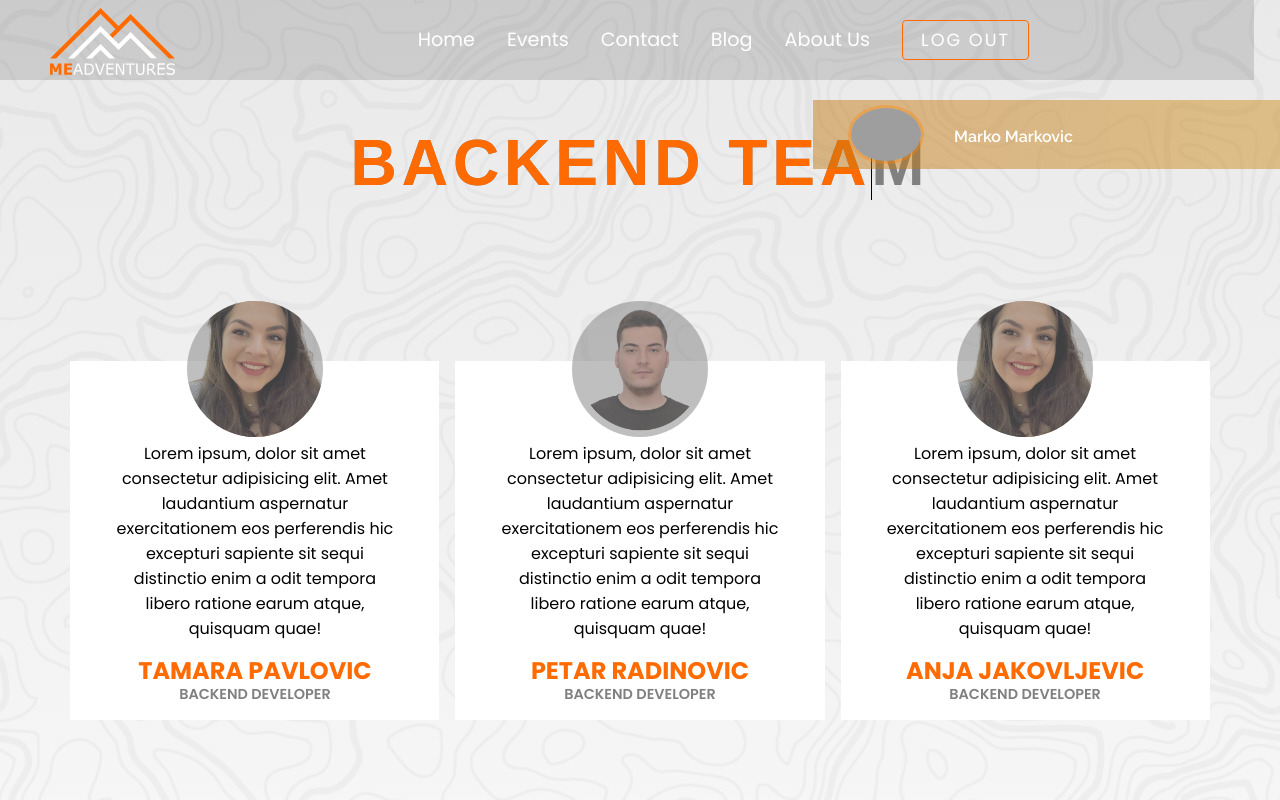
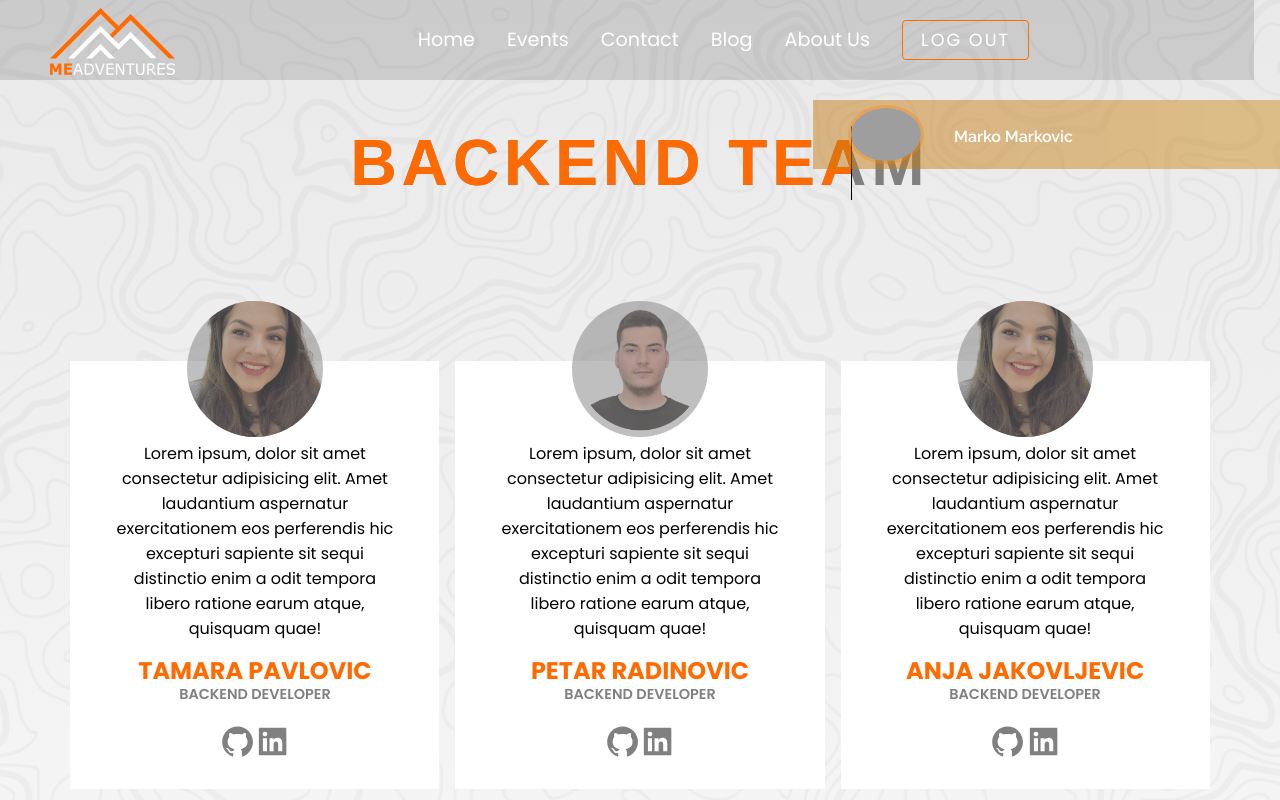
Before and after one commit to micokontic/react-final-task, a React (Create React App) app: page /backEndTeam in a window 1280 px wide. Shown: the top 800 px of the page. Built offline with nearby package versions, Linux system fonts and the light colour scheme; no server answers; grey boxes are pictures that could not be loaded; what react-google-maps would draw is missing.

Commit message:
added social links to backend team with additional styles

```diff
--- a/src/components/pages/AboutUs/BackEnd.js
+++ b/src/components/pages/AboutUs/BackEnd.js
@@ -1,5 +1,7 @@
 import React from "react";
 import "./Teams.css";
+import { AiFillGithub, AiFillLinkedin } from "react-icons/ai";
+
 import Tamara from "./Images/tamaraBack-removebg-preview.png";
 import Petar from "./Images/petarBack-removebg-preview.png";
 function BackEnd() {
@@ -25,6 +27,17 @@ function BackEnd() {
                 Tamara Pavlovic <br />
                 <span>Backend Developer</span>
               </h4>
+              <div className="aboutUs-social">
+                <div className="aboutUs-social-links">
+                  <a href="https://github.com/tamarapavlovic?tab=repositories">
+                    {" "}
+                    <AiFillGithub />
+                  </a>
+                  <a href="https://www.linkedin.com/in/pavlovictamara21/">
+                    <AiFillLinkedin />
+                  </a>
+                </div>
+              </div>
             </div>
           </div>
           <div className="aboutUs-box">
@@ -42,6 +55,17 @@ function BackEnd() {
                 Petar Radinovic <br />
                 <span>Backend Developer</span>
               </h4>
+              <div className="aboutUs-social">
+                <div className="aboutUs-social-links">
+                  <a href="https://github.com/rad1na">
+                    {" "}
+                    <AiFillGithub />
+                  </a>
+                  <a href="https://www.linkedin.com/in/petar-radinovi%C4%87-7a482b1b1/">
+                    <AiFillLinkedin />
+                  </a>
+                </div>
+              </div>
             </div>
           </div>
           <div className="aboutUs-box">
@@ -59,6 +83,17 @@ function BackEnd() {
                 Anja Jakovljevic <br />
                 <span>Backend Developer</span>
               </h4>
+              <div className="aboutUs-social">
+                <div className="aboutUs-social-links">
+                  <a href="https://github.com/tamarapavlovic?tab=repositories">
+                    {" "}
+                    <AiFillGithub />
+                  </a>
+                  <a href="https://www.linkedin.com/in/pavlovictamara21/">
+                    <AiFillLinkedin />
+                  </a>
+                </div>
+              </div>
             </div>
           </div>
         </div>
```
